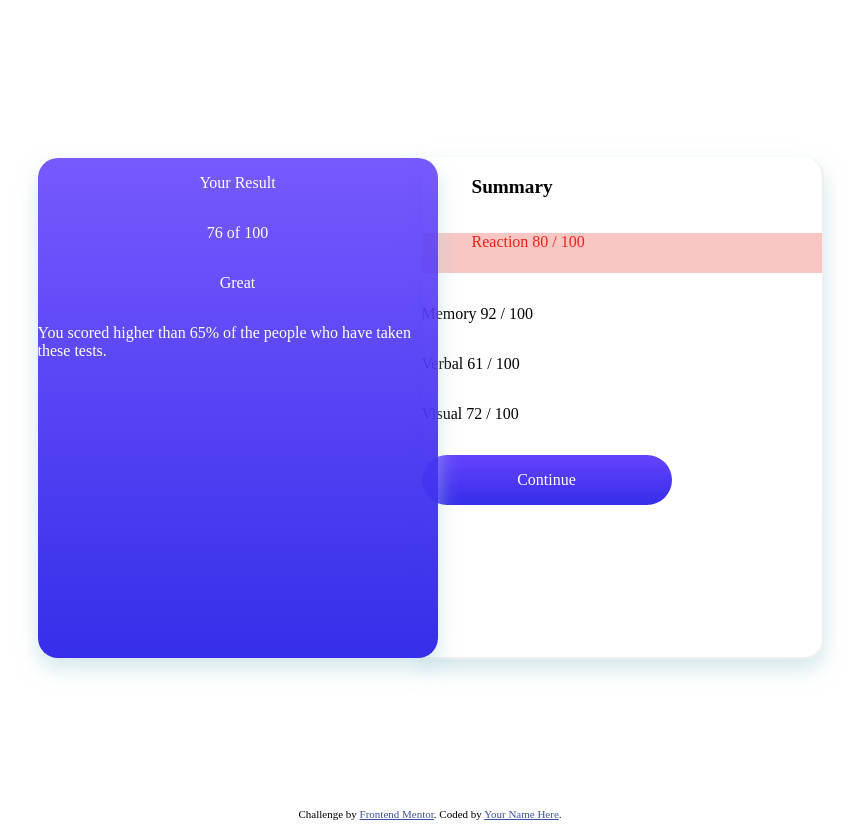
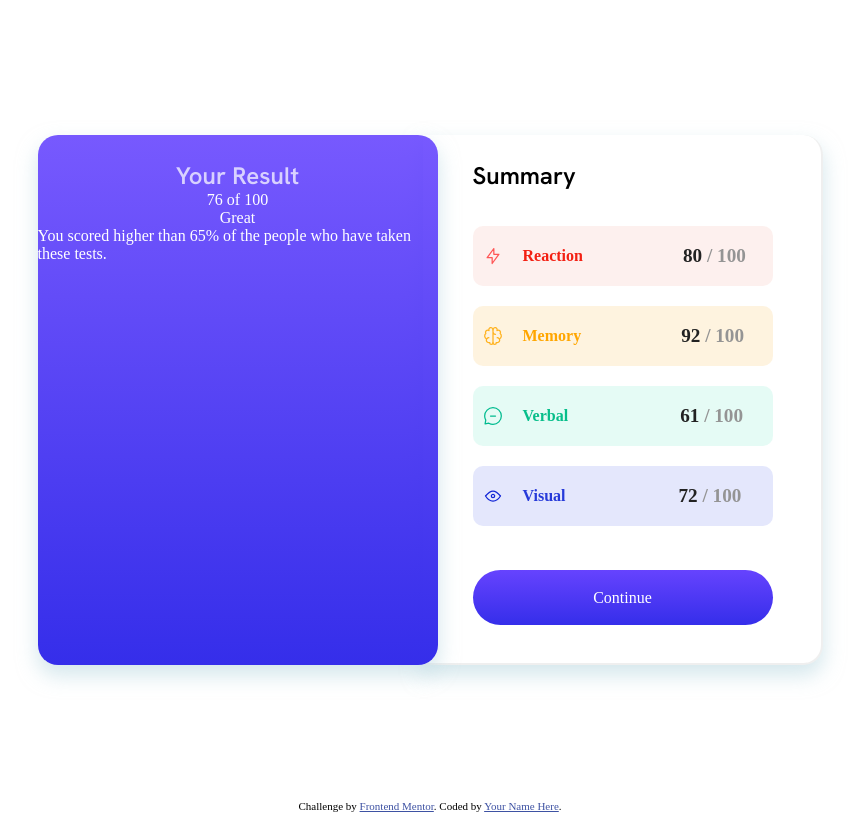
Before and after one commit to xImpulse7/frontend-mentor-challenge, a plain HTML site: page index.html in a window 1280 px wide. Shown: the whole page, without its empty margins (210-1071 px from the left). Drawn offline with Linux system fonts and the light colour scheme.

Commit message:
Completed the Summary section.

```diff
--- a/index.html
+++ b/index.html
@@ -1,44 +1,95 @@
 <!DOCTYPE html>
 <html lang="en">
   <head>
-  <meta charset="UTF-8">
-  <meta name="viewport" content="width=device-width, initial-scale=1.0"> <!-- displays site properly based on user's device -->
+    <meta charset="UTF-8" />
+    <meta name="viewport" content="width=device-width, initial-scale=1.0" />
+    <!-- displays site properly based on user's device -->
 
-  <link rel="icon" type="image/png" sizes="32x32" href="./assets/images/favicon-32x32.png">
+    <link
+      rel="icon"
+      type="image/png"
+      sizes="32x32"
+      href="./assets/images/favicon-32x32.png"
+    />
 
-  <link rel="stylesheet" href="./stylesheet.css"/>
+    <link rel="stylesheet" href="./stylesheet.css" />
 
     <title>Frontend Mentor | Results summary component</title>
 
     <!-- Feel free to remove these styles or customise in your own stylesheet 👍 -->
     <style>
-    .attribution { font-size: 11px; text-align: center; }
-    .attribution a { color: hsl(228, 45%, 44%); }
+      .attribution {
+        font-size: 11px;
+        text-align: center;
+      }
+      .attribution a {
+        color: hsl(228, 45%, 44%);
+      }
     </style>
+
+    <link rel="preconnect" href="https://fonts.googleapis.com" />
+    <link rel="preconnect" href="https://fonts.gstatic.com" crossorigin />
+    <link
+      href="https://fonts.googleapis.com/css2?family=Hanken+Grotesk:wght@400;600&display=swap"
+      rel="stylesheet"
+    />
   </head>
   <body>
     <div class="container">
       <div class="first-half">
-      <p>Your Result</p>
+        <p class="heading">Your Result</p>
         <p>76 of 100</p>
         <p>Great</p>
-      <p>You scored higher than 65% of the people who have taken these tests.</p>
+        <p>
+          You scored higher than 65% of the people who have taken these tests.
+        </p>
       </div>
 
       <div class="second-half">
         <p class="summary">Summary</p>
-      <p class="reaction">Reaction  80 / 100</p>
-      <p class="memory">Memory 92 / 100</p>
-      <p class="verbal">Verbal 61 / 100</p>
-      <p class="visual">Visual  72 / 100</p>
+        <div class="div-reaction">
+          <img src="./assets/images/icon-reaction.svg" class="reaction-icon" />
+          <p class="reaction">
+            Reaction
+            <span class="reaction-value"
+              >80 <span class="reaction-value2">/ 100</span></span
+            >
+          </p>
+        </div>
+        <div class="div-memory">
+          <img src="./assets/images/icon-memory.svg" class="memory-icon" />
+          <p class="memory">
+            Memory<span class="memory-value"
+              >92 <span class="memory-value2">/ 100</span></span
+            >
+          </p>
+        </div>
+        <div class="div-verbal">
+          <img src="/assets/images/icon-verbal.svg" class="verbal-icon" />
+          <p class="verbal">
+            Verbal<span class="verbal-value">
+              61 <span class="verbal-value2">/ 100</span></span
+            >
+          </p>
+        </div>
+        <div class="div-visual">
+          <img src="./assets/images/icon-visual.svg" class="visual-icon" />
+          <p class="visual">
+            Visual
+            <span class="visual-value"
+              >72 <span class="visual-value2">/ 100</span></span
+            >
+          </p>
+        </div>
         <p class="button">Continue</p>
       </div>
     </div>
 
-
     <div class="attribution">
-    Challenge by <a href="https://www.frontendmentor.io?ref=challenge" target="_blank">Frontend Mentor</a>.
-    Coded by <a href="#">Your Name Here</a>.
+      Challenge by
+      <a href="https://www.frontendmentor.io?ref=challenge" target="_blank"
+        >Frontend Mentor</a
+      >. Coded by <a href="#">Your Name Here</a>.
     </div>
   </body>
 </html>
--- a/stylesheet.css
+++ b/stylesheet.css
@@ -1,8 +1,13 @@
+* {
+  box-sizing: border-box;
+  padding: 0;
+  margin: 0;
+}
 .first-half {
   display: flex;
   flex-direction: column;
   align-items: center;
-  height: 500px;
+  height: 530px;
   width: 400px;
   background: linear-gradient(180deg, #6543fee1, #352eea);
   border-radius: 20px;
@@ -16,7 +21,7 @@
 .second-half {
   display: flex;
   flex-direction: column;
-  height: 500px;
+  height: 530px;
   width: 400px;
   border: solid rgba(0, 0, 0, 0.062) 2px;
   border-left: none;
@@ -26,6 +31,7 @@
   z-index: 0;
   box-shadow: 0px 10px 20px 1px #b1d4dd86;
   margin-left: 385px;
+  gap: 20px;
 }
 
 .container {
@@ -39,29 +45,178 @@
 
 .button {
   display: flex;
+  flex-direction: column;
   justify-content: center;
   align-items: center;
   background: linear-gradient(180deg, #6643fe, #352eea);
   text-align: center;
   color: white;
-  width: 250px;
-  height: 50px;
+  width: 300px;
+  height: 55px;
   border-radius: 50px;
+  margin-top: 24px;
+  margin-left: 50px;
 }
 
 .summary {
   display: flex;
   align-self: flex-start;
-  font-weight: bold;
-  font-size: larger;
+  font-weight: bolder;
+  font-size: x-large;
+  font-family: "Hanken Grotesk";
   padding-left: 50px;
+  margin-top: 25px;
+  margin-bottom: 15px;
 }
 
 .reaction {
   display: flex;
-  align-content: center;
+  align-items: center;
+  position: relative;
+  color: #f32013;
+  background-color: #faddda73;
+  height: 60px;
+  width: 300px;
   padding-left: 50px;
-  color: #f32013;
-  background-color: #f0847c73;
-  height: 40px;
+  font-weight: bold;
+  border-radius: 10px;
 }
+
+.reaction-icon {
+  position: absolute;
+  z-index: 1;
+  margin-top: 20px;
+  padding-left: 10px;
+}
+
+.reaction-value {
+  margin-left: 100px;
+  color: rgb(34, 34, 34);
+  font-size: larger;
+}
+
+.reaction-value2 {
+  color: rgb(148, 148, 148);
+}
+
+.div-reaction {
+  display: flex;
+  position: relative;
+  padding-left: 50px;
+}
+
+.div-memory {
+  display: flex;
+  position: relative;
+  padding-left: 50px;
+}
+
+.memory-value {
+  margin-left: 100px;
+  color: rgb(34, 34, 34);
+  font-size: larger;
+}
+
+.memory-value2 {
+  color: rgb(148, 148, 148);
+}
+
+.memory-icon {
+  position: absolute;
+  z-index: 1;
+  margin-top: 20px;
+  padding-left: 10px;
+}
+
+.memory {
+  display: flex;
+  align-items: center;
+  position: relative;
+  color: #ffa600;
+  background-color: #f8bd502f;
+  height: 60px;
+  width: 300px;
+  padding-left: 50px;
+  font-weight: bold;
+  border-radius: 10px;
+}
+
+.verbal {
+  display: flex;
+  align-items: center;
+  position: relative;
+  color: #07be8a;
+  background-color: #73e7c62f;
+  height: 60px;
+  width: 300px;
+  padding-left: 50px;
+  font-weight: bold;
+  border-radius: 10px;
+}
+
+.verbal-icon {
+  position: absolute;
+  z-index: 1;
+  margin-top: 20px;
+  padding-left: 10px;
+}
+
+.verbal-value2 {
+  color: rgb(148, 148, 148);
+}
+
+.verbal-value {
+  margin-left: 112px;
+  color: rgb(34, 34, 34);
+  font-size: larger;
+}
+
+.div-verbal {
+  display: flex;
+  position: relative;
+  padding-left: 50px;
+}
+
+.visual {
+  display: flex;
+  align-items: center;
+  position: relative;
+  color: #263ad9;
+  background-color: #929df03f;
+  height: 60px;
+  width: 300px;
+  padding-left: 50px;
+  font-weight: bold;
+  border-radius: 10px;
+}
+
+.visual-icon {
+  position: absolute;
+  z-index: 1;
+  margin-top: 20px;
+  padding-left: 10px;
+}
+
+.visual-value {
+  margin-left: 113px;
+  color: rgb(34, 34, 34);
+  font-size: larger;
+}
+
+.visual-value2 {
+  color: rgb(148, 148, 148);
+}
+
+.div-visual {
+  display: flex;
+  position: relative;
+  padding-left: 50px;
+}
+
+.heading {
+  font-size: x-large;
+  font-weight: bolder;
+  color: #ffffffb9;
+  font-family: "Hanken Grotesk";
+  margin-top: 25px;
+}
```
Lines whose indentation alone changed are shown as unchanged.
